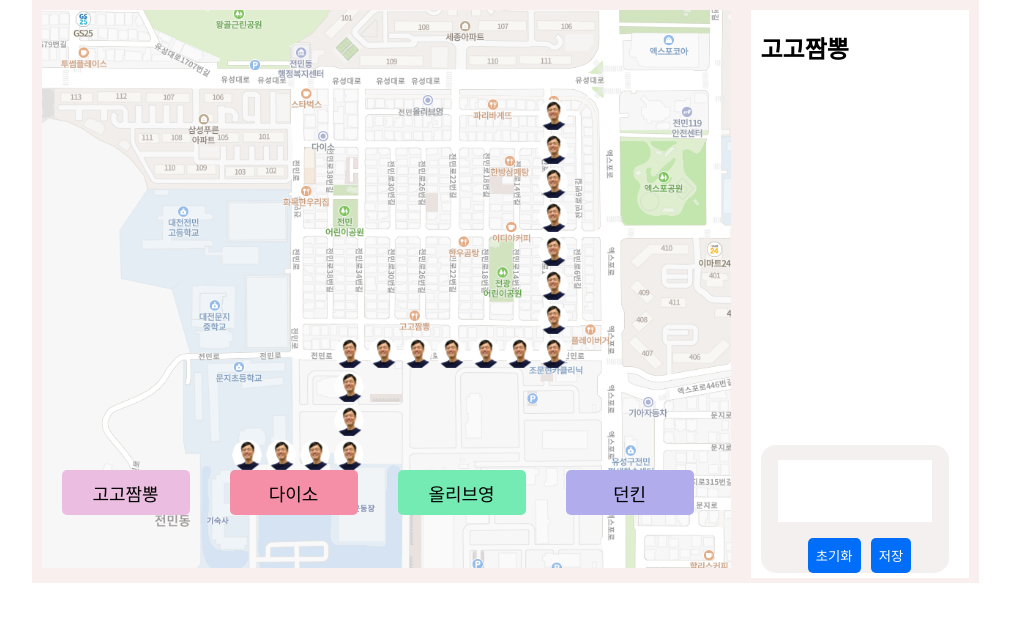
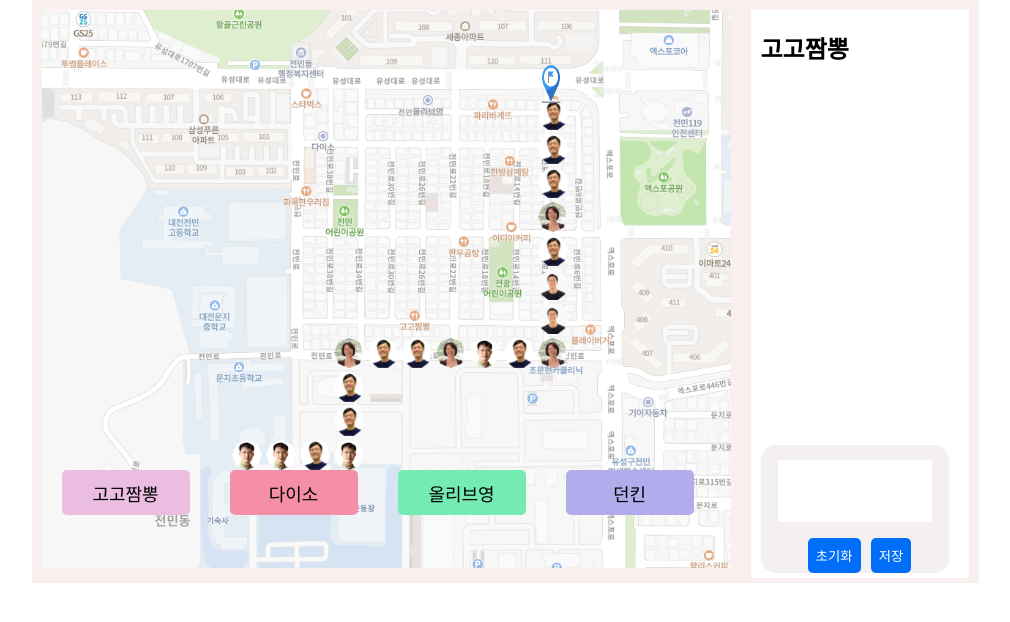
Before and after one commit to Joong-Sunny/jungle_mini_project, a Flask app: template templates/main.html in a window 1280 px wide. Shown: the part 58-680 px from the top of the page, without its empty margins (135-1145 px from the left). Run offline with Flask 2, Linux system fonts and the light colour scheme; the template is opened without the code that fills it, so the values that code supplies are empty; some libraries are stand-ins or nearby versions.

Commit message:
sunny 0921 1645-before jinja upgrade

```diff
--- a/templates/main.html
+++ b/templates/main.html
@@ -127,6 +127,32 @@
 
         }
 
+        .pin {
+            position: absolute;
+            z-index: 2;
+            visibility: hidden;
+        }
+
+        .pin1 {
+            top: 275px;
+            left: 365px;
+        }
+
+        .pin2 {
+            top: 95px;
+            left: 275px;
+        }
+
+        .pin3 {
+            top: 60px;
+            left: 380px;
+        }
+
+        .pin4 {
+            top: 64px;
+            left: 504px;
+        }
+
         .people {
             position: absolute;
             top: 100px;
@@ -203,13 +229,6 @@
         .aside h2 {
             margin-left: 10px;
         }
-
-
-
-        /* test */
-        /* .people-row1 .bg1 {
-            visibility: hidden;
-        } */
     </style>
 
     <script src="https://code.jquery.com/jquery-3.6.1.js"
@@ -292,16 +311,28 @@
         </header>
         <main>
             <div class="map">
+                <div class="pin1 pin">
+                    <img src="static/pin.png" alt="" width="30px" height="40px">
+                </div>
+                <div class="pin2 pin">
+                    <img src="static/pin.png" alt="" width="30px" height="40px">
+                </div>
+                <div class="pin3 pin">
+                    <img src="static/pin.png" alt="" width="30px" height="40x">
+                </div>
+                <div class="pin4 pin">
+                    <img src="static/pin.png" alt="" width="30px" height="40px">
+                </div>
 
                 <div class="people">
                     <div class="people-row11 people-row">
                         <img src="static/people-bg.png" class="bg1 smilepeople" alt="" width="30px" height="30px">
-                        <img src="static/people-bg.png" class="bg2 smilepeople" alt="" width="30px" height="30px">
-                        <img src="static/people-bg.png" class="bg3 smilepeople" alt="" width="30px" height="30px">
-                        <img src="static/people-bg.png" class="bg4 smilepeople" alt="" width="30px" height="30px">
-                        <img src="static/people-bg.png" class="bg5 smilepeople" alt="" width="30px" height="30px">
-                        <img src="static/people-bg.png" class="bg6 smilepeople" alt="" width="30px" height="30px">
-                        <img src="static/people-bg.png" class="bg7 smilepeople" alt="" width="30px" height="30px">
+                        <img src="static/people-jw.png" class="bg2 smilepeople" alt="" width="30px" height="30px">
+                        <img src="static/people-sy.png" class="bg3 smilepeople" alt="" width="30px" height="30px">
+                        <img src="static/people-jw.png" class="bg4 smilepeople" alt="" width="30px" height="30px">
+                        <img src="static/people-sy.png" class="bg5 smilepeople" alt="" width="30px" height="30px">
+                        <img src="static/people-jw.png" class="bg6 smilepeople" alt="" width="30px" height="30px">
+                        <img src="static/people-jw.png" class="bg7 smilepeople" alt="" width="30px" height="30px">
                         <img src="static/people-bg.png" class="bg8 smilepeople" alt="" width="30px" height="30px">
                         <img src="static/people-bg.png" class="bg9 smilepeople" alt="" width="30px" height="30px">
                         <img src="static/people-bg.png" class="bg10 smilepeople" alt="" width="30px" height="30px">
@@ -309,7 +340,7 @@
                     <div class="people-row10 people-row">
                         <img src="static/people-bg.png" class="bg1 smilepeople" alt="" width="30px" height="30px">
                         <img src="static/people-bg.png" class="bg2 smilepeople" alt="" width="30px" height="30px">
-                        <img src="static/people-bg.png" class="bg3 smilepeople" alt="" width="30px" height="30px">
+                        <img src="static/people-jw.png" class="bg3 smilepeople" alt="" width="30px" height="30px">
                         <img src="static/people-bg.png" class="bg4 smilepeople" alt="" width="30px" height="30px">
                         <img src="static/people-bg.png" class="bg5 smilepeople" alt="" width="30px" height="30px">
                         <img src="static/people-bg.png" class="bg6 smilepeople" alt="" width="30px" height="30px">
@@ -319,39 +350,39 @@
                         <img src="static/people-bg.png" class="bg10 smilepeople" alt="" width="30px" height="30px">
                     </div>
                     <div class="people-row9 people-row">
-                        <img src="static/people-bg.png" class="bg1 smilepeople" alt="" width="30px" height="30px">
-                        <img src="static/people-bg.png" class="bg2 smilepeople" alt="" width="30px" height="30px">
+                        <img src="static/people-bk.png" class="bg1 smilepeople" alt="" width="30px" height="30px">
+                        <img src="static/people-jw.png" class="bg2 smilepeople" alt="" width="30px" height="30px">
                         <img src="static/people-bg.png" class="bg3 smilepeople" alt="" width="30px" height="30px">
-                        <img src="static/people-bg.png" class="bg4 smilepeople" alt="" width="30px" height="30px">
+                        <img src="static/people-jw.png" class="bg4 smilepeople" alt="" width="30px" height="30px">
                         <img src="static/people-bg.png" class="bg5 smilepeople" alt="" width="30px" height="30px">
-                        <img src="static/people-bg.png" class="bg6 smilepeople" alt="" width="30px" height="30px">
+                        <img src="static/people-bk.png" class="bg6 smilepeople" alt="" width="30px" height="30px">
                         <img src="static/people-bg.png" class="bg7 smilepeople" alt="" width="30px" height="30px">
-                        <img src="static/people-bg.png" class="bg8 smilepeople" alt="" width="30px" height="30px">
-                        <img src="static/people-bg.png" class="bg9 smilepeople" alt="" width="30px" height="30px">
+                        <img src="static/people-bk.png" class="bg8 smilepeople" alt="" width="30px" height="30px">
+                        <img src="static/people-bk.png" class="bg9 smilepeople" alt="" width="30px" height="30px">
                         <img src="static/people-bg.png" class="bg10 smilepeople" alt="" width="30px" height="30px">
                     </div>
                     <div class="people-row8 people-row">
-                        <img src="static/people-bg.png" class="bg1 smilepeople" alt="" width="30px" height="30px">
-                        <img src="static/people-bg.png" class="bg2 smilepeople" alt="" width="30px" height="30px">
+                        <img src="static/people-bk.png" class="bg1 smilepeople" alt="" width="30px" height="30px">
+                        <img src="static/people-jw.png" class="bg2 smilepeople" alt="" width="30px" height="30px">
                         <img src="static/people-bg.png" class="bg3 smilepeople" alt="" width="30px" height="30px">
-                        <img src="static/people-bg.png" class="bg4 smilepeople" alt="" width="30px" height="30px">
+                        <img src="static/people-jw.png" class="bg4 smilepeople" alt="" width="30px" height="30px">
                         <img src="static/people-bg.png" class="bg5 smilepeople" alt="" width="30px" height="30px">
                         <img src="static/people-bg.png" class="bg6 smilepeople" alt="" width="30px" height="30px">
-                        <img src="static/people-bg.png" class="bg7 smilepeople" alt="" width="30px" height="30px">
+                        <img src="static/people-bk.png" class="bg7 smilepeople" alt="" width="30px" height="30px">
                         <img src="static/people-bg.png" class="bg8 smilepeople" alt="" width="30px" height="30px">
                         <img src="static/people-bg.png" class="bg9 smilepeople" alt="" width="30px" height="30px">
-                        <img src="static/people-bg.png" class="bg10 smilepeople" alt="" width="30px" height="30px">
+                        <img src="static/people-sy.png" class="bg10 smilepeople" alt="" width="30px" height="30px">
                     </div>
                     <div class="people-row7 people-row">
                         <img src="static/people-bg.png" class="bg1 smilepeople" alt="" width="30px" height="30px">
                         <img src="static/people-bg.png" class="bg2 smilepeople" alt="" width="30px" height="30px">
-                        <img src="static/people-bg.png" class="bg3 smilepeople" alt="" width="30px" height="30px">
+                        <img src="static/people-jw.png" class="bg3 smilepeople" alt="" width="30px" height="30px">
                         <img src="static/people-bg.png" class="bg4 smilepeople" alt="" width="30px" height="30px">
-                        <img src="static/people-bg.png" class="bg5 smilepeople" alt="" width="30px" height="30px">
+                        <img src="static/people-sy.png" class="bg5 smilepeople" alt="" width="30px" height="30px">
                         <img src="static/people-bg.png" class="bg6 smilepeople" alt="" width="30px" height="30px">
-                        <img src="static/people-bg.png" class="bg7 smilepeople" alt="" width="30px" height="30px">
+                        <img src="static/people-sy.png" class="bg7 smilepeople" alt="" width="30px" height="30px">
                         <img src="static/people-bg.png" class="bg8 smilepeople" alt="" width="30px" height="30px">
-                        <img src="static/people-bg.png" class="bg9 smilepeople" alt="" width="30px" height="30px">
+                        <img src="static/people-sy.png" class="bg9 smilepeople" alt="" width="30px" height="30px">
                         <img src="static/people-bg.png" class="bg10 smilepeople" alt="" width="30px" height="30px">
                     </div>
                     <div class="people-row6 people-row">
@@ -360,35 +391,35 @@
                         <img src="static/people-bg.png" class="bg3 smilepeople" alt="" width="30px" height="30px">
                         <img src="static/people-bg.png" class="bg4 smilepeople" alt="" width="30px" height="30px">
                         <img src="static/people-bg.png" class="bg5 smilepeople" alt="" width="30px" height="30px">
-                        <img src="static/people-bg.png" class="bg6 smilepeople" alt="" width="30px" height="30px">
-                        <img src="static/people-bg.png" class="bg7 smilepeople" alt="" width="30px" height="30px">
+                        <img src="static/people-sy.png" class="bg6 smilepeople" alt="" width="30px" height="30px">
+                        <img src="static/people-jw.png" class="bg7 smilepeople" alt="" width="30px" height="30px">
                         <img src="static/people-bg.png" class="bg8 smilepeople" alt="" width="30px" height="30px">
                         <img src="static/people-bg.png" class="bg9 smilepeople" alt="" width="30px" height="30px">
-                        <img src="static/people-bg.png" class="bg10 smilepeople" alt="" width="30px" height="30px">
+                        <img src="static/people-bk.png" class="bg10 smilepeople" alt="" width="30px" height="30px">
                     </div>
                     <div class="people-row5 people-row">
                         <img src="static/people-bg.png" class="bg1 smilepeople" alt="" width="30px" height="30px">
                         <img src="static/people-bg.png" class="bg2 smilepeople" alt="" width="30px" height="30px">
                         <img src="static/people-bg.png" class="bg3 smilepeople" alt="" width="30px" height="30px">
-                        <img src="static/people-bg.png" class="bg4 smilepeople" alt="" width="30px" height="30px">
-                        <img src="static/people-bg.png" class="bg5 smilepeople" alt="" width="30px" height="30px">
-                        <img src="static/people-bg.png" class="bg6 smilepeople" alt="" width="30px" height="30px">
+                        <img src="static/people-jw.png" class="bg4 smilepeople" alt="" width="30px" height="30px">
+                        <img src="static/people-jw.png" class="bg5 smilepeople" alt="" width="30px" height="30px">
+                        <img src="static/people-jw.png" class="bg6 smilepeople" alt="" width="30px" height="30px">
                         <img src="static/people-bg.png" class="bg7 smilepeople" alt="" width="30px" height="30px">
                         <img src="static/people-bg.png" class="bg8 smilepeople" alt="" width="30px" height="30px">
                         <img src="static/people-bg.png" class="bg9 smilepeople" alt="" width="30px" height="30px">
-                        <img src="static/people-bg.png" class="bg10 smilepeople" alt="" width="30px" height="30px">
+                        <img src="static/people-bk.png" class="bg10 smilepeople" alt="" width="30px" height="30px">
                     </div>
                     <div class="people-row4 people-row">
                         <img src="static/people-bg.png" class="bg1 smilepeople" alt="" width="30px" height="30px">
                         <img src="static/people-bg.png" class="bg2 smilepeople" alt="" width="30px" height="30px">
-                        <img src="static/people-bg.png" class="bg3 smilepeople" alt="" width="30px" height="30px">
-                        <img src="static/people-bg.png" class="bg4 smilepeople" alt="" width="30px" height="30px">
+                        <img src="static/people-sy.png" class="bg3 smilepeople" alt="" width="30px" height="30px">
+                        <img src="static/people-sy.png" class="bg4 smilepeople" alt="" width="30px" height="30px">
                         <img src="static/people-bg.png" class="bg5 smilepeople" alt="" width="30px" height="30px">
                         <img src="static/people-bg.png" class="bg6 smilepeople" alt="" width="30px" height="30px">
-                        <img src="static/people-bg.png" class="bg7 smilepeople" alt="" width="30px" height="30px">
-                        <img src="static/people-bg.png" class="bg8 smilepeople" alt="" width="30px" height="30px">
+                        <img src="static/people-sy.png" class="bg7 smilepeople" alt="" width="30px" height="30px">
+                        <img src="static/people-jw.png" class="bg8 smilepeople" alt="" width="30px" height="30px">
                         <img src="static/people-bg.png" class="bg9 smilepeople" alt="" width="30px" height="30px">
-                        <img src="static/people-bg.png" class="bg10 smilepeople" alt="" width="30px" height="30px">
+                        <img src="static/people-sy.png" class="bg10 smilepeople" alt="" width="30px" height="30px">
                     </div>
                     <div class="people-row3 people-row">
                         <img src="static/people-bg.png" class="bg1 smilepeople" alt="" width="30px" height="30px">
@@ -398,33 +429,33 @@
                         <img src="static/people-bg.png" class="bg5 smilepeople" alt="" width="30px" height="30px">
                         <img src="static/people-bg.png" class="bg6 smilepeople" alt="" width="30px" height="30px">
                         <img src="static/people-bg.png" class="bg7 smilepeople" alt="" width="30px" height="30px">
-                        <img src="static/people-bg.png" class="bg8 smilepeople" alt="" width="30px" height="30px">
+                        <img src="static/people-sy.png" class="bg8 smilepeople" alt="" width="30px" height="30px">
                         <img src="static/people-bg.png" class="bg9 smilepeople" alt="" width="30px" height="30px">
                         <img src="static/people-bg.png" class="bg10 smilepeople" alt="" width="30px" height="30px">
                     </div>
                     <div class="people-row2 people-row">
                         <img src="static/people-bg.png" class="bg1 smilepeople" alt="" width="30px" height="30px">
-                        <img src="static/people-bg.png" class="bg2 smilepeople" alt="" width="30px" height="30px">
+                        <img src="static/people-bk.png" class="bg2 smilepeople" alt="" width="30px" height="30px">
                         <img src="static/people-bg.png" class="bg3 smilepeople" alt="" width="30px" height="30px">
                         <img src="static/people-bg.png" class="bg4 smilepeople" alt="" width="30px" height="30px">
                         <img src="static/people-bg.png" class="bg5 smilepeople" alt="" width="30px" height="30px">
-                        <img src="static/people-bg.png" class="bg6 smilepeople" alt="" width="30px" height="30px">
+                        <img src="static/people-sy.png" class="bg6 smilepeople" alt="" width="30px" height="30px">
                         <img src="static/people-bg.png" class="bg7 smilepeople" alt="" width="30px" height="30px">
-                        <img src="static/people-bg.png" class="bg8 smilepeople" alt="" width="30px" height="30px">
+                        <img src="static/people-sy.png" class="bg8 smilepeople" alt="" width="30px" height="30px">
                         <img src="static/people-bg.png" class="bg9 smilepeople" alt="" width="30px" height="30px">
                         <img src="static/people-bg.png" class="bg10 smilepeople" alt="" width="30px" height="30px">
                     </div>
                     <div class="people-row1 people-row">
-                        <img src="static/people-bg.png" class="bg1 smilepeople" alt="" width="30px" height="30px">
-                        <img src="static/people-bg.png" class="bg2 smilepeople" alt="" width="30px" height="30px">
+                        <img src="static/people-jw.png" class="bg1 smilepeople" alt="" width="30px" height="30px">
+                        <img src="static/people-jw.png" class="bg2 smilepeople" alt="" width="30px" height="30px">
                         <img src="static/people-bg.png" class="bg3 smilepeople" alt="" width="30px" height="30px">
-                        <img src="static/people-bg.png" class="bg4 smilepeople" alt="" width="30px" height="30px">
-                        <img src="static/people-bg.png" class="bg5 smilepeople" alt="" width="30px" height="30px">
-                        <img src="static/people-bg.png" class="bg6 smilepeople" alt="" width="30px" height="30px">
-                        <img src="static/people-bg.png" class="bg7 smilepeople" alt="" width="30px" height="30px">
-                        <img src="static/people-bg.png" class="bg8 smilepeople" alt="" width="30px" height="30px">
+                        <img src="static/people-jw.png" class="bg4 smilepeople" alt="" width="30px" height="30px">
+                        <img src="static/people-bk.png" class="bg5 smilepeople" alt="" width="30px" height="30px">
+                        <img src="static/people-jw.png" class="bg6 smilepeople" alt="" width="30px" height="30px">
+                        <img src="static/people-jw.png" class="bg7 smilepeople" alt="" width="30px" height="30px">
+                        <img src="static/people-bk.png" class="bg8 smilepeople" alt="" width="30px" height="30px">
                         <img src="static/people-bg.png" class="bg9 smilepeople" alt="" width="30px" height="30px">
-                        <img src="static/people-bg.png" class="bg10 smilepeople" alt="" width="30px" height="30px">
+                        <img src="static/people-bk.png" class="bg10 smilepeople" alt="" width="30px" height="30px">
                     </div>
                 </div>
 
@@ -484,28 +515,54 @@
 
     showRoute(route_dunkin, true)
 
+
     function showRoute(route_store, init = false) {
 
         if (init == false) {
             for (let i = 1; i < 12; i++) {
-                console.log('hi2')
                 for (let j = 1; j < 11; j++) {
                     $(`.people-row${i} .bg${j}`).css('visibility', 'hidden');
-                    console.log(`.people-row${i} .bg${j} has removed`)
                 }
             }
         }
 
-        let bumgyus = route_store
+        let bumgyus = route_store;
         let delay = 0;
+
         for (let i = 0; i < bumgyus.length; i++) {
             //time interval set
-            delay += 200;
-            setTimeout(async () => {
+            delay += 25;
+            var animationID = setTimeout(async () => {
                 let x = bumgyus[i][0];
                 let y = bumgyus[i][1];
                 $(`.people-row${x} .bg${y}`).css('visibility', 'visible');
             }, delay);
+        }
+
+        // show PIN
+        if (route_store == route_gogo) {
+            $('.pin1').css('visibility', 'visible');
+            $('.pin2').css('visibility', 'hidden');
+            $('.pin3').css('visibility', 'hidden');
+            $('.pin4').css('visibility', 'hidden');
+        }
+        else if (route_store == route_daiso) {
+            $('.pin1').css('visibility', 'hidden');
+            $('.pin2').css('visibility', 'visible');
+            $('.pin3').css('visibility', 'hidden');
+            $('.pin4').css('visibility', 'hidden');
+
+        } else if (route_store == route_oliveyoung) {
+            $('.pin1').css('visibility', 'hidden');
+            $('.pin2').css('visibility', 'hidden');
+            $('.pin3').css('visibility', 'visible');
+            $('.pin4').css('visibility', 'hidden');
+
+        } else if (route_store == route_dunkin) {
+            $('.pin1').css('visibility', 'hidden');
+            $('.pin2').css('visibility', 'hidden');
+            $('.pin3').css('visibility', 'hidden');
+            $('.pin4').css('visibility', 'visible');
         }
     }
 
```
Also changed, not shown: static/people-bk.png (added), static/people-jw.png (added), static/people-sy.png (added).
